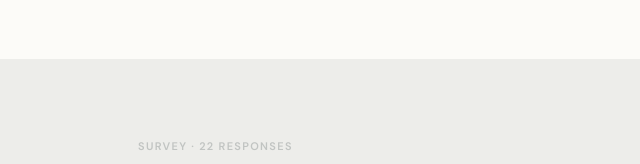
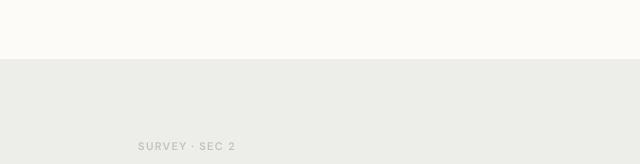
Before and after one commit to jtstudy853-bot/Student_Academic_Support_SAS, a plain HTML site: page index.html in a window 1280 px wide. Shown: the part 2780-2944 px from the top of the page, 0-640 px from the left. Drawn offline with Linux system fonts and the light colour scheme.

Commit message:
Update survey label in subjects section

```diff
--- a/index.html
+++ b/index.html
@@ -142,7 +142,7 @@
 <!-- SUBJECTS SECTION -->
 <div class="bg-parchment-wrap" id="subjects">
   <div class="section-inner">
-    <div class="section-label">Survey · 22 responses</div>
+    <div class="section-label">Survey · Sec 2</div>
     <h2 class="section-title">Subjects we'll be<br>covering.</h2>
     <p class="section-body" style="margin-bottom:48px;">Based on a survey of students, here are the subjects where support is needed most. Sessions are planned around these priorities.</p>
 
```
